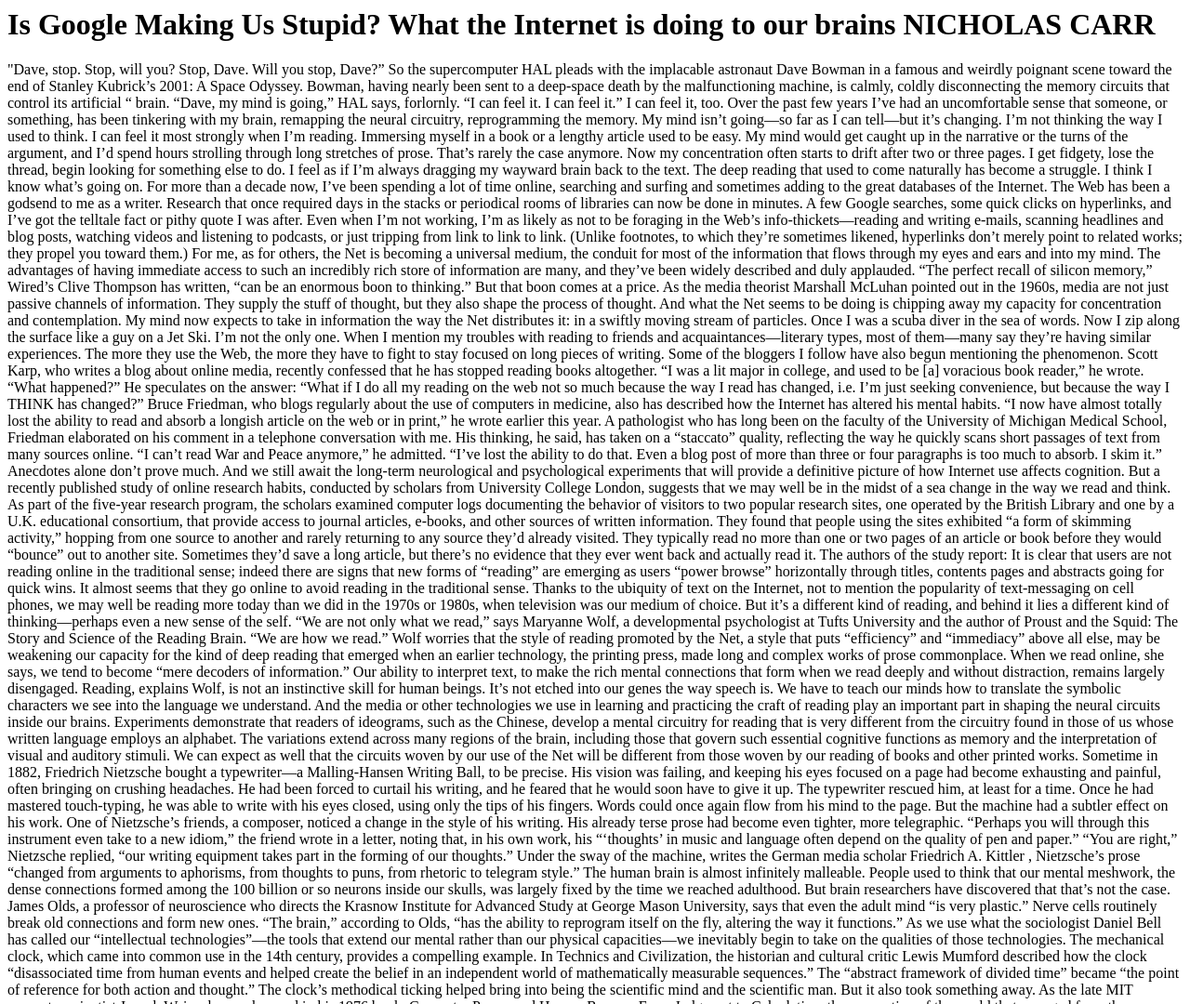
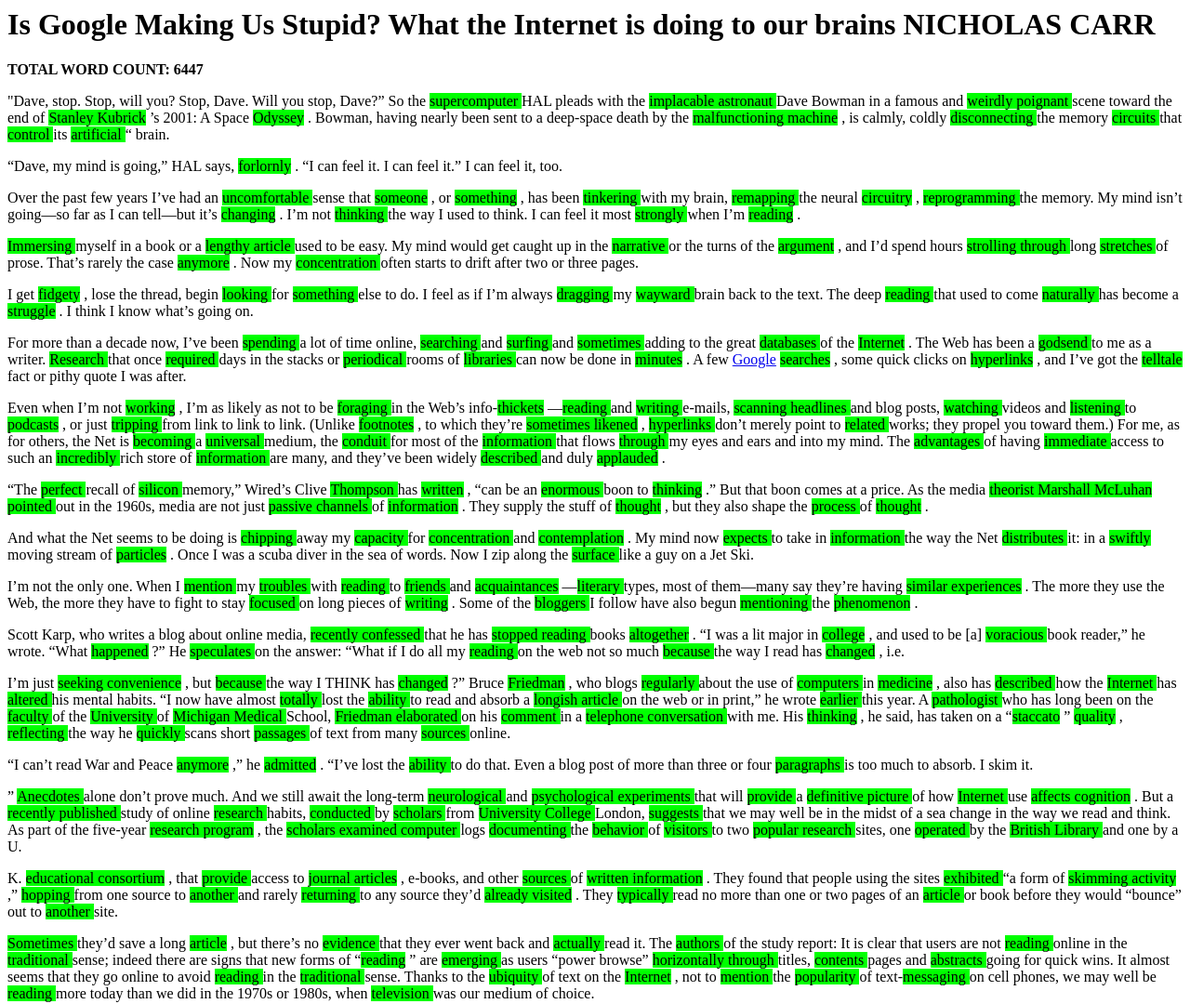
Before and after one commit to alexfrst/WebApplicationsCourse-A4, a plain HTML site: page TP2/Part 2/article.html in a window 1280 px wide. Shown: the top 1080 px of the page at 93% size. Drawn offline with Linux system fonts and the light colour scheme.

Commit message:
JavaScript exercise 2

```diff
--- a/TP2/Part 2/article.html
+++ b/TP2/Part 2/article.html
@@ -87,6 +87,31 @@
 </body>
 </html>
 
-<script src="">
-    document.getElementsByTagName("p")[0].innerHTML = document.getElementsByTagName("p")[0].innerHTML.replaceAll('Google','<a href="google.com">Google<a/>');
+<script>
+    //Find all article words ( not in the whole html only the article !) of more than 7 characters, and highlight them in fluorescent green you can use regexps without a loop, or Split() and String length Property with a loop
+    let text = document.getElementsByTagName("p")[0].innerHTML.replace(/\b\w{7,}\b[\t ]*/sg,exp =>{
+        return(`<span style=\"background-color:#00FF00\">${exp}</span> `)
+    });
+
+
+    //Split blocks of 5 sentences into a paragraph. you can use regexps, JavaScript Split function
+    /*
+    document.getElementsByTagName("p")[0].innerHTML = document.getElementsByTagName("p")[0].innerHTML.replace(/(([^.]+(\.[a-z])?)+.\s){4}/g,exp =>{
+        return(`</p>${exp} CEST LA FIN DU PARAGRAPHE<p>`)
+    });
+    too much recursion
+    */
+    text = text.replace(/([^.]+\.){4}/g,exp =>{
+        return(`</p>${exp} <p>`)
+    })
+
+    //Link all occurences of the word "google" to http://www.google.com
+    text = text.replaceAll('Google','<a href="google.com">Google<a/>');
+
+    //Display article total word count in big bold letter before the text.
+    text = (`<p><b>TOTAL WORD COUNT: ${text.split(' ').length} </b></p>`) + text;
+
+
+    document.getElementsByTagName("p")[0].innerHTML = text;
+
 </script>
```
